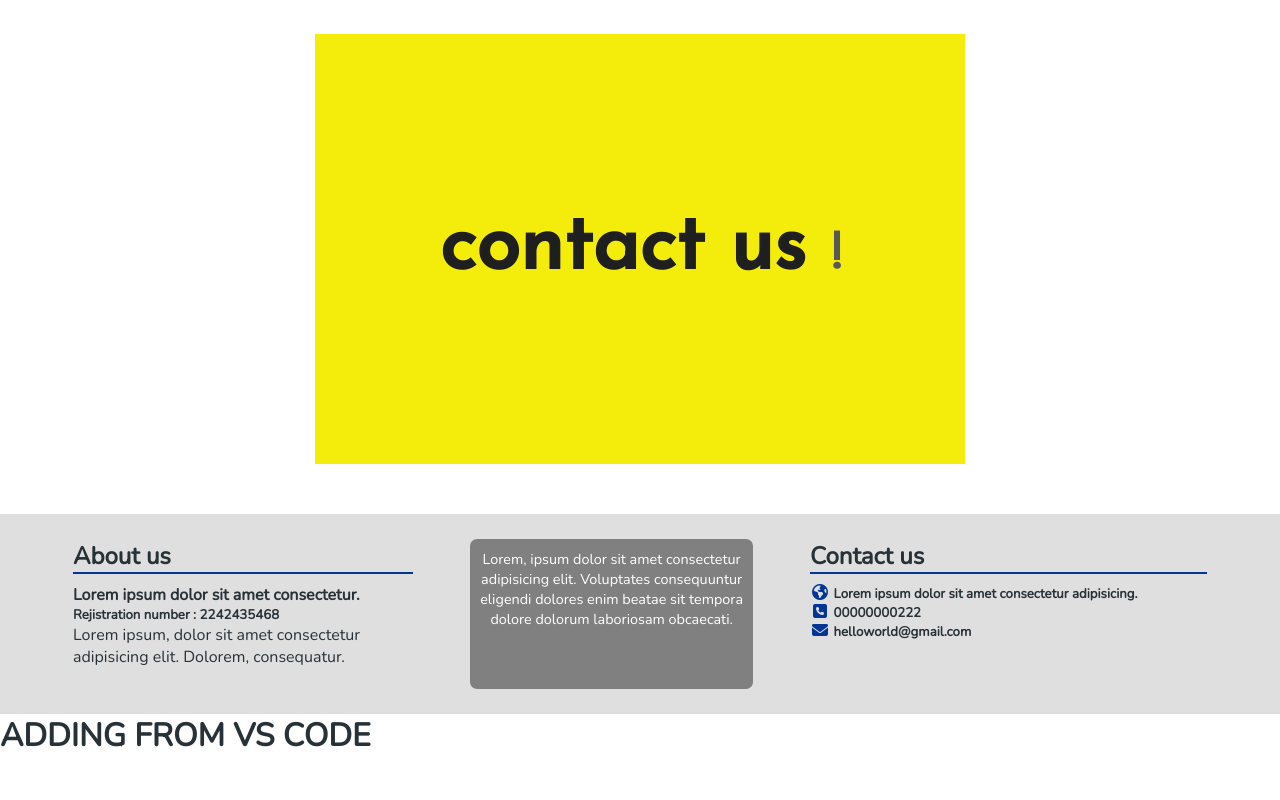
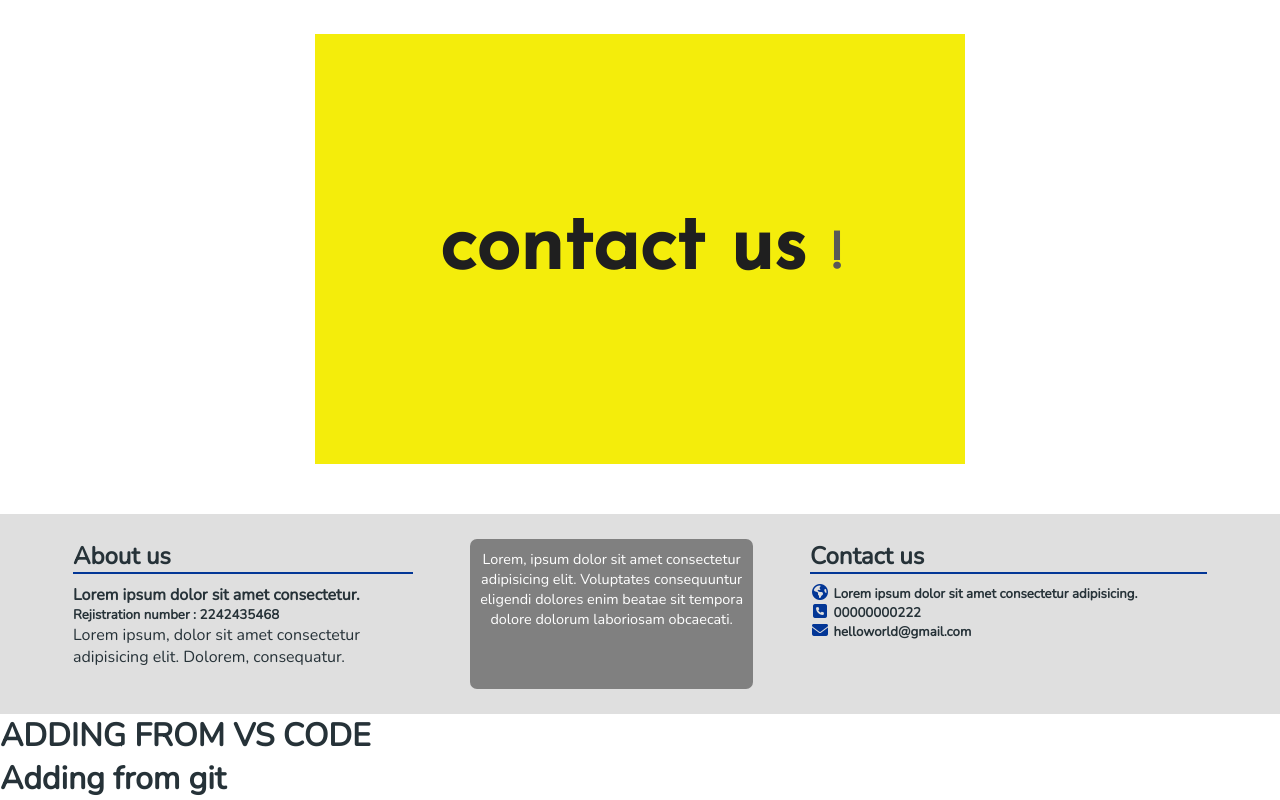
Before and after one commit to codexsudhanshu/dict, a plain HTML site: page index.html in a window 1280 px wide. Shown: the part 2685-3485 px from the top of the page. Before the commit the page ends 3442 px from the top, so only its background shows below. Drawn offline with nearby package versions, Linux system fonts and the light colour scheme.

Commit message:
Update index.html

```diff
--- a/index.html
+++ b/index.html
@@ -201,6 +201,7 @@
     </div>
 
 <h1>ADDING FROM VS CODE</h1>
+<h1>Adding from git </h1>
 </body>
 
 </html>
```
